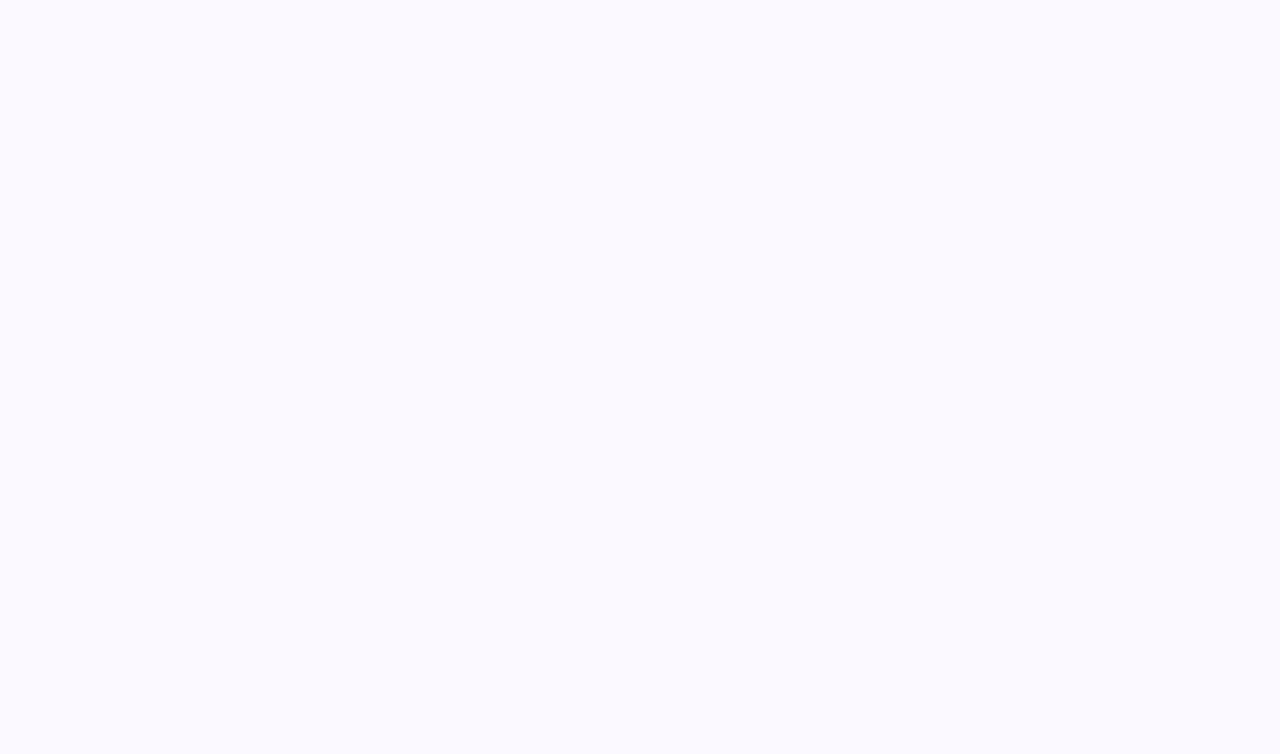
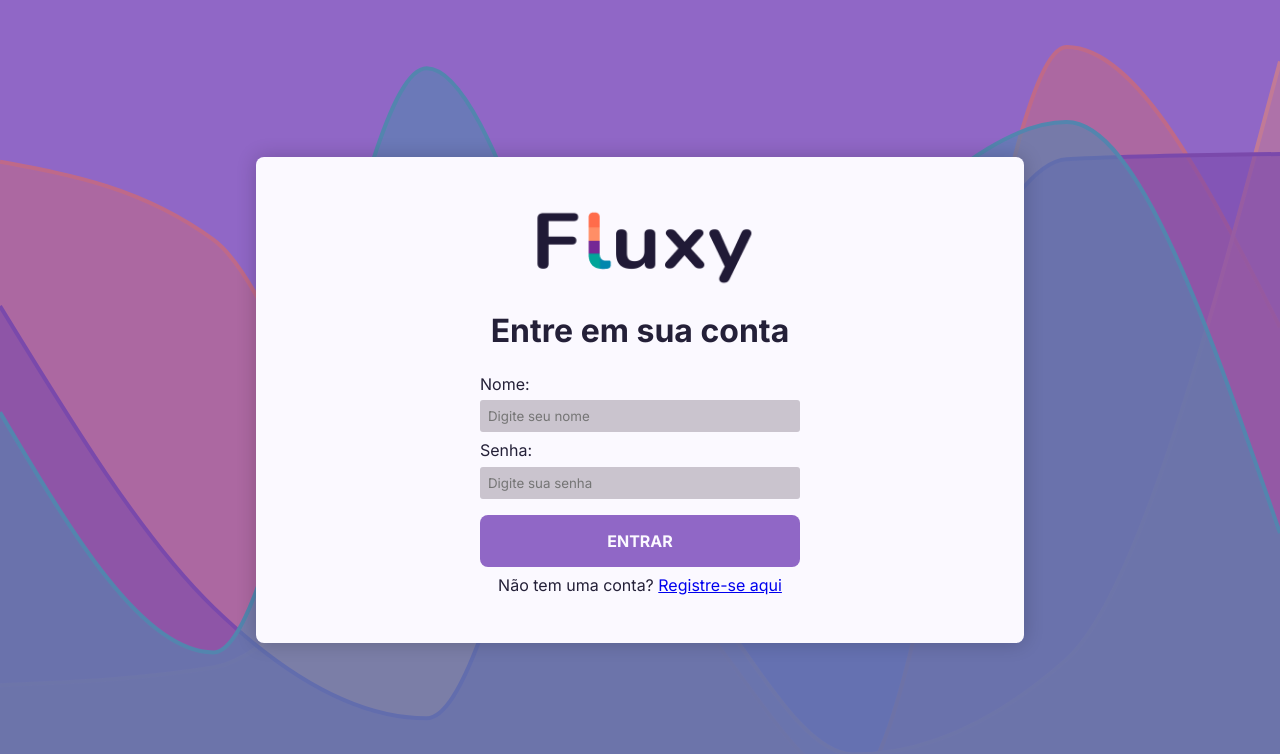
Before and after one commit to paulorosadodev/Fluxy, a React (Vite) app in the folder front/fluxy/: page /login in a window 1280 px wide. Before the commit this address had no page. Shown: the top 754 px of the page. Built offline with nearby package versions, Linux system fonts and the light colour scheme.

Commit message:
adding login and register pages

```diff
--- a/front/fluxy/package.json
+++ b/front/fluxy/package.json
@@ -17,6 +17,7 @@
     "phosphor-react": "^1.4.1",
     "react": "^19.0.0",
     "react-dom": "^19.0.0",
+    "react-helmet-async": "^2.0.5",
     "react-hook-form": "^7.54.2",
     "react-router-dom": "^7.3.0",
     "recharts": "^2.15.1",
--- a/front/fluxy/src/App.tsx
+++ b/front/fluxy/src/App.tsx
@@ -1,22 +1,23 @@
 import { ThemeProvider } from "styled-components";
-
-import { BrowserRouter } from "react-router-dom";
 
 import { Router } from "./Router";
 
 import { GlobalStyle } from "./styles/global";
 import { defaultTheme } from "./styles/themes/default";
 
+import { HelmetProvider, Helmet } from "react-helmet-async";
+
 export function App() {
 
     return (
         <>
-            <ThemeProvider theme={defaultTheme}>
-                <BrowserRouter>
+            <HelmetProvider>
+                <Helmet titleTemplate="%s | Fluxy" />
+                <ThemeProvider theme={defaultTheme}>
                     <Router />
-                </BrowserRouter>
-                <GlobalStyle />
-            </ThemeProvider>
+                    <GlobalStyle />
+                </ThemeProvider>
+            </HelmetProvider>
         </>
     );
 
--- a/front/fluxy/src/Router.tsx
+++ b/front/fluxy/src/Router.tsx
@@ -1,13 +1,19 @@
-import { Routes, Route } from "react-router-dom";
+import { Routes, Route, BrowserRouter } from "react-router-dom";
 
 import { Home } from "./pages/Home";
+import { Register } from "./pages/Register";
+import { Login } from "./pages/Login";
 
 export function Router() {
 
     return (
-        <Routes>
-            <Route path="/" element={<Home />} />
-        </Routes>
+        <BrowserRouter>
+            <Routes>
+                <Route path="/" element={<Home />} />
+                <Route path="/register" element={<Register />} />
+                <Route path="/login" element={<Login />} />
+            </Routes>
+        </BrowserRouter>
     );
 
 }
--- a/front/fluxy/src/components/HomeNavBar/index.tsx
+++ b/front/fluxy/src/components/HomeNavBar/index.tsx
@@ -3,6 +3,7 @@ import { useState } from "react";
 import { ArrowCircleLeft } from "phosphor-react";
 import { MenuIcon, NavBar } from "./styles";
 
+import { Link } from "react-router-dom";
 
 export function HomeNavBar() {
 
@@ -33,7 +34,11 @@ export function HomeNavBar() {
                     <li><a href="#about" onClick={handleCloseMenu}>Sobre</a></li>
                     <li><a href="#clients" onClick={handleCloseMenu}>Clientes</a></li>
                     <li><a href="#contact" onClick={handleCloseMenu}>Contato</a></li>
-                    <li><a id="button" href="#" onClick={handleCloseMenu}>Comece agora</a></li>
+                    <li>
+                        <Link to={"/register"} id="button" onClick={handleCloseMenu}>
+                            Comece agora
+                        </Link>
+                    </li>
                 </ul>
             </NavBar>
         </>
--- /dev/null
+++ b/front/fluxy/src/components/SignInUpPage/index.tsx
@@ -0,0 +1,42 @@
+import { ReactNode } from "react";
+
+import { SignInUpWrapper, FormWrapper } from "./styles";
+
+import AnimatedBackgroundChart from "../AnimatedBackgroundChart";
+
+import fluxyLogo from "../../assets/fluxy-logo.png";
+import { Link } from "react-router-dom";
+
+interface SignInUpPageProps {
+    children: ReactNode;
+    title: string
+}
+
+export function SignInUpPage({ children, title } : SignInUpPageProps) {
+
+    const isSignUp = title === "Registre-se agora";
+
+    return(
+        <>
+            <SignInUpWrapper>
+                <AnimatedBackgroundChart />
+                <FormWrapper>
+                    <Link to={"/"}>
+                        <img src={fluxyLogo} />
+                    </Link>
+                    <h1>{title}</h1>
+                    {children}
+                    {
+                        isSignUp ?
+                            <p>
+                                Já tem uma conta? <Link to={"/login"}>Entre aqui</Link>
+                            </p> :
+                            <p>
+                                Não tem uma conta? <Link to={"/register"}>Registre-se aqui</Link>
+                            </p>
+                    }
+                </FormWrapper>
+            </SignInUpWrapper>
+        </>
+    );
+}
--- /dev/null
+++ b/front/fluxy/src/components/SignInUpPage/styles.ts
@@ -0,0 +1,128 @@
+import styled from "styled-components";
+
+export const SignInUpWrapper = styled.div`
+
+    width: 100%;
+    height: 100dvh;
+    display: flex;
+    justify-content: center;
+    align-items: center;
+
+    background-color: ${(props) => props.theme["purple-500"]};
+
+    & > div:first-child {
+        position: absolute;
+        z-index: 0;
+        width: 100dvw;
+        overflow: hidden;
+        opacity: 0.5;
+    }
+
+`;
+
+export const FormWrapper = styled.div`
+
+    background-color: ${(props) => props.theme["white"]};
+    border-radius: 8px;
+    padding: 3rem;
+
+    display: flex;
+    flex-direction: column;
+    align-items: center;
+    z-index: 1;
+
+    overflow-y: auto;
+    overflow-x: hidden;
+
+    color: ${(props) => props.theme["purple-900"]};
+
+    width: 60%;
+    max-height: 100dvh;
+
+    box-shadow: 0px 0px 20px rgba(0, 0, 0, 0.2);
+
+    img {
+        width: 15rem;
+    }
+
+    h1 {
+        margin-top: 1rem;
+        margin-bottom: 1rem;
+    }
+
+    form {
+
+        width: 20rem;
+
+        .input-wrapper {
+            display: flex;
+            flex-direction: column;
+            gap: 0.4rem;
+            text-align: left;
+            width: 100%;
+            margin-top:0.5rem;
+
+            input {
+                padding: 0.5rem;
+                border-radius: 3px;
+                border: none;
+                background-color: ${(props) => props.theme["gray-200"]};
+            }
+
+            textarea {
+                resize: none;
+                padding: 0.3rem;
+                border-radius: 3px;
+                border: none;
+                background-color: ${(props) => props.theme["gray-200"]};
+                margin-bottom: 1rem;
+                height: 6rem;
+            }
+        }
+
+        button {
+            background-color: ${(props) => props.theme["purple-500"]};
+            padding: 1rem 2rem;
+            border-radius: 8px;
+            color: ${(props) => props.theme["white"]};
+            font-weight: bold;
+            font-size: 1rem;
+            border: none;
+            transition: background-color .1s;
+            width: 100%;
+            margin-top: 1rem;
+            margin-bottom: 0.5rem;
+        }
+
+        button:disabled {
+            opacity: 0.5;
+        }
+
+        button:not(:disabled):hover {
+            cursor: pointer;
+            background-color: ${(props) => props.theme["purple-300"]};
+        }
+
+        *:focus {
+            outline: 0;
+            box-shadow: 0 0 0 2px ${(props) => props.theme["purple-300"]};
+        }
+
+        .error {
+            color: red;
+            font-size: 0.8rem;
+        }
+    }
+
+    @media (max-width: 880px) {
+
+        flex: 1;
+        height: 100dvh;
+
+        form {
+            width: 100%;
+        }
+
+    }
+
+`;
--- /dev/null
+++ b/front/fluxy/src/pages/Login/index.tsx
@@ -0,0 +1,25 @@
+import { Helmet } from "react-helmet-async";
+
+import { SignInUpPage } from "../../components/SignInUpPage";
+
+export function Login() {
+    return (
+        <>
+            <Helmet title="Login" />
+
+            <SignInUpPage title="Entre em sua conta">
+                <form>
+                    <div className="input-wrapper">
+                        <label htmlFor="name">Nome:</label>
+                        <input id="name" type="text" placeholder="Digite seu nome" />
+                    </div>
+                    <div className="input-wrapper">
+                        <label htmlFor="password">Senha:</label>
+                        <input id="password" type="text" placeholder="Digite sua senha" />
+                    </div>
+                    <button type="submit">ENTRAR</button>
+                </form>
+            </SignInUpPage>
+        </>
+    );
+}
--- /dev/null
+++ b/front/fluxy/src/pages/Register/index.tsx
@@ -0,0 +1,29 @@
+import { Helmet } from "react-helmet-async";
+
+import { SignInUpPage } from "../../components/SignInUpPage";
+
+export function Register() {
+    return (
+        <>
+            <Helmet title="Registro" />
+
+            <SignInUpPage title="Registre-se agora">
+                <form>
+                    <div className="input-wrapper">
+                        <label htmlFor="name">Nome:</label>
+                        <input id="name" type="text" placeholder="Digite seu nome" />
+                    </div>
+                    <div className="input-wrapper">
+                        <label htmlFor="password">Senha:</label>
+                        <input id="password" type="text" placeholder="Digite sua senha" />
+                    </div>
+                    <div className="input-wrapper">
+                        <label htmlFor="confirm-password">Confirme sua senha:</label>
+                        <input id="confirm-password" type="text" placeholder="Digite sua senha novamente" />
+                    </div>
+                    <button type="submit">REGISTRAR</button>
+                </form>
+            </SignInUpPage>
+        </>
+    );
+}
```
Also changed, not shown: front/fluxy/src/pages/Login/styles.ts (added), front/fluxy/src/pages/Register/styles.ts (added), 1 other file (tests, documents, lock files or other folders).
